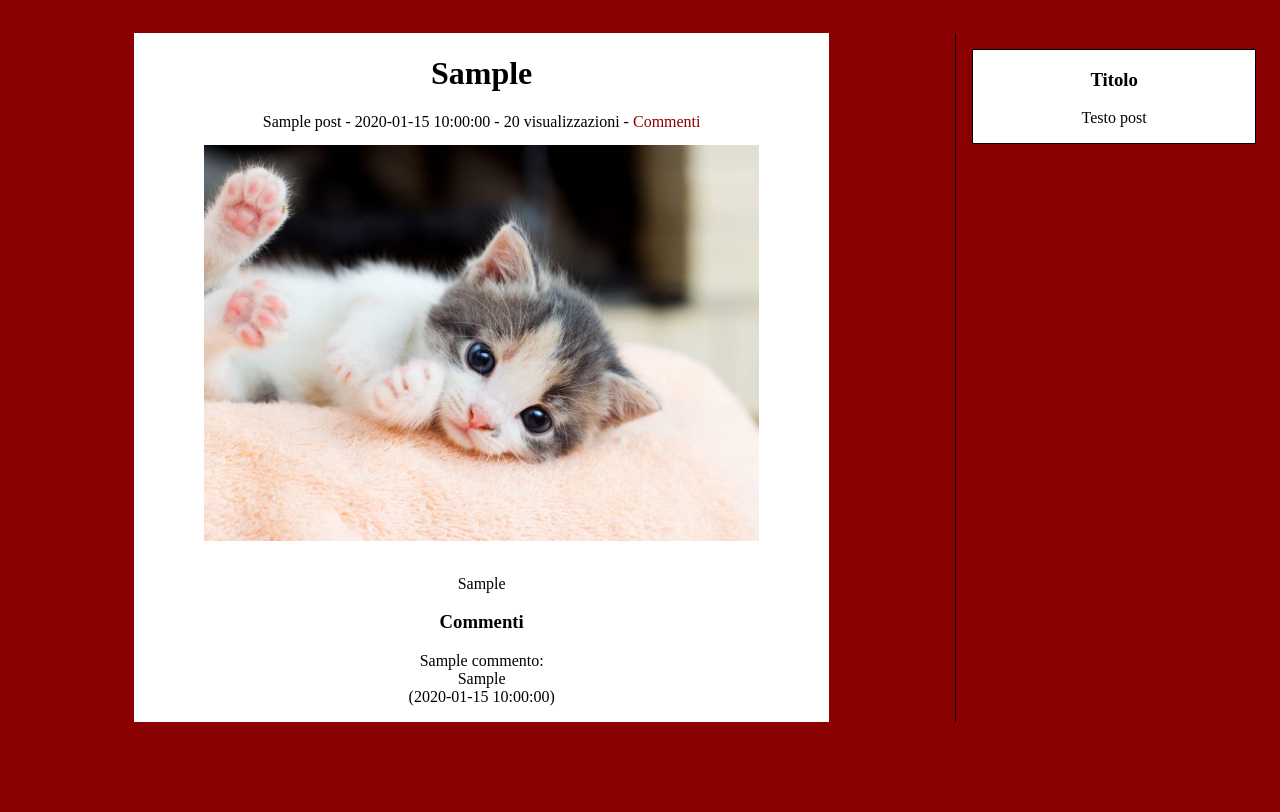
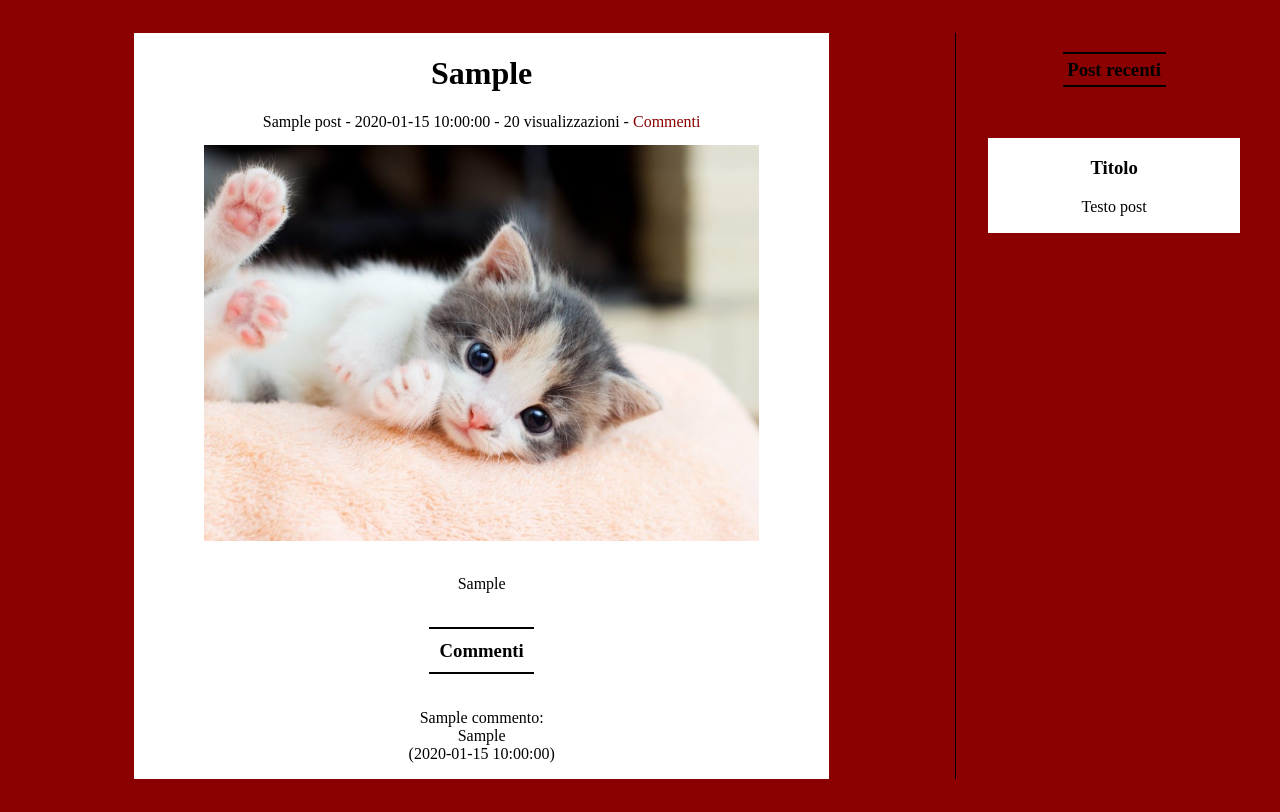
Before and after one commit to michelepapucci/database-course-project, a PHP site: page /post.php?post_id=1 in a window 1280 px wide. Before the commit the page ends 722 px from the top, so only its background shows below. Run offline with PHP 8.4, Linux system fonts and the light colour scheme; tables that the repository leaves empty hold one stand-in row (values such as "Sample post").

Commit message:
css-e-html-post

```diff
--- a/css/style.css
+++ b/css/style.css
@@ -49,7 +49,18 @@
 }
 
 .post_recenti {
-    margin: 5%;
-    border: 1.5px solid;
+    margin: 10%;
+    border: 0.5px solid white;
     background-color: white;
 }
+
+.div_titoletto {
+    display: flex;
+    justify-content: center;
+}
+
+.titoletto {
+    padding: 1.5%;
+    border-top: 2px solid;
+    border-bottom: 2px solid;
+}
--- a/post.php
+++ b/post.php
@@ -25,7 +25,9 @@
                 <p class="testo"><?php echo $post["testo_post"] ?></p>
             </div>
             <div>
-                <h3 id="commenti">Commenti</h3>
+                <div class = "div_titoletto">
+                    <h3 class = "titoletto">Commenti</h3>
+                </div>
 				<?php
 					$commenti = getCommenti($_GET["post_id"]);
 					foreach ($commenti as $commento) {
@@ -43,6 +45,9 @@
             </div>
         </div>
         <div class="destra">
+            <div class = "div_titoletto">
+                <h3 class = "titoletto">Post recenti</h3>
+            </div>
             <div class="post_recenti">
                 <h3>Titolo</h3>
                 <p class="testo">Testo post</p>
```
